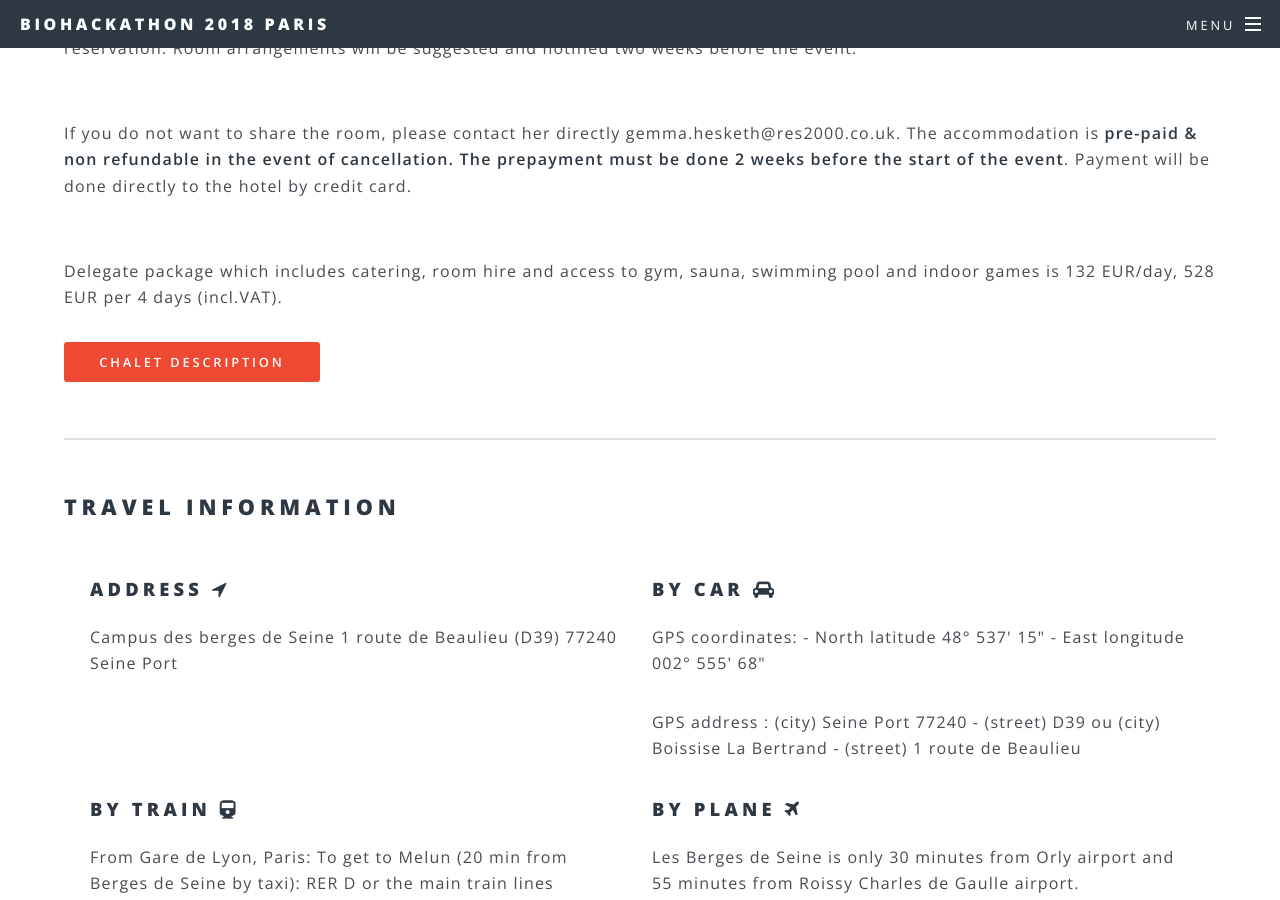
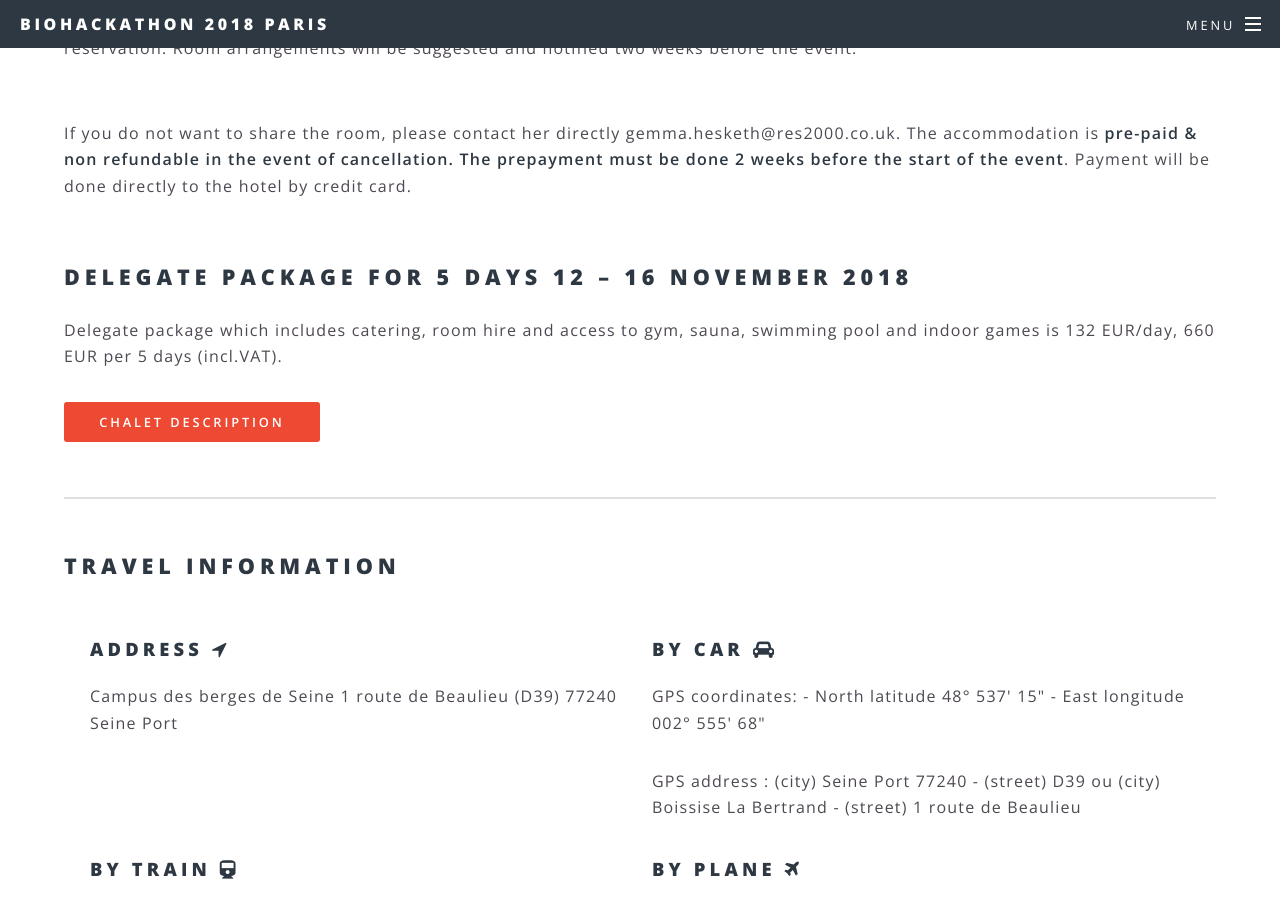
Before and after one commit to elixir-europe/bh2018paris, a Jekyll site: the page built from venue.html, in a window 1280 px wide and 900 px high, scrolled down 1091 px. Built offline with Jekyll 4.4.1, drawn with Linux system fonts in a browser that asks for light colours.

Commit message:
Update venue.html
Delegate package for 5 days update

```diff
--- a/venue.html
+++ b/venue.html
@@ -34,7 +34,8 @@ title: Venue
         Acommodation in shared schalet (2 bedrooms) for two people is 138 EUR per person per day (VAT included), 552 EUR / 4 nights. Price for single room is 193 EUR per person per night (excl. VAT). You will be contacted by Gemma Hesketh from Res2000 to complete your reservation. Room arrangements will be suggested and notified two weeks before the event.</p>
 <br />        If you do not want to share the room, please contact her directly gemma.hesketh@res2000.co.uk. The accommodation is <strong>pre-paid & non refundable in the event of cancellation. The prepayment must be done 2 weeks before the start of the event</strong>. Payment will be done directly to the hotel by credit card. <p>
         <br />
-<p>        Delegate package which includes catering, room hire and access to gym, sauna, swimming pool and indoor games is 132 EUR/day, 528 EUR per 4 days (incl.VAT).</p>
+    <h2 id="venue-accomodation">DELEGATE PACKAGE FOR 5 DAYS 12 – 16 NOVEMBER 2018</h2>
+<p>        Delegate package which includes catering, room hire and access to gym, sauna, swimming pool and indoor games is 132 EUR/day, 660 EUR per 5 days (incl.VAT).</p>
         <h4></h4>
         <a href="/chaletdesc" class="button special">Chalet description</a>
     </p>
```
